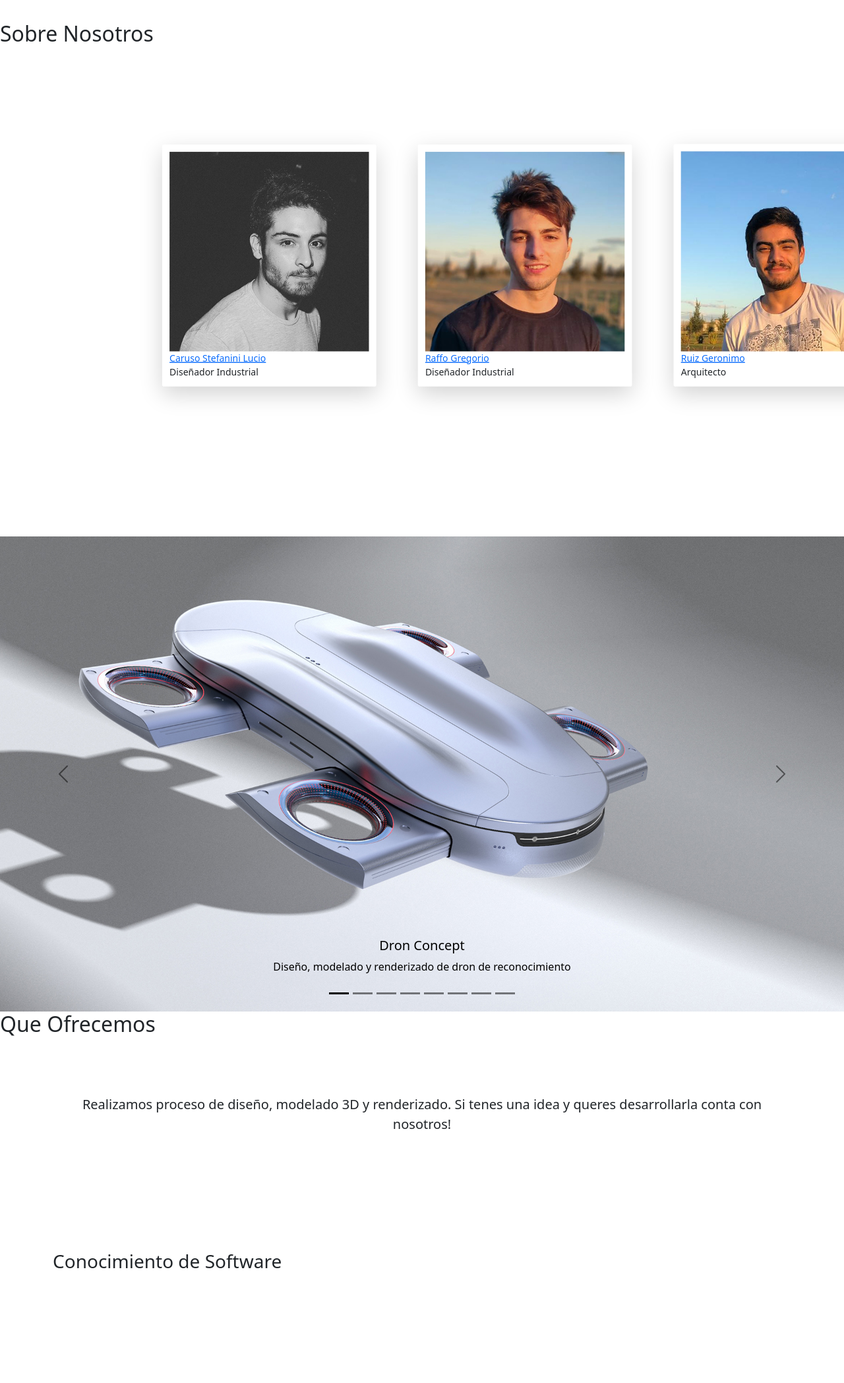
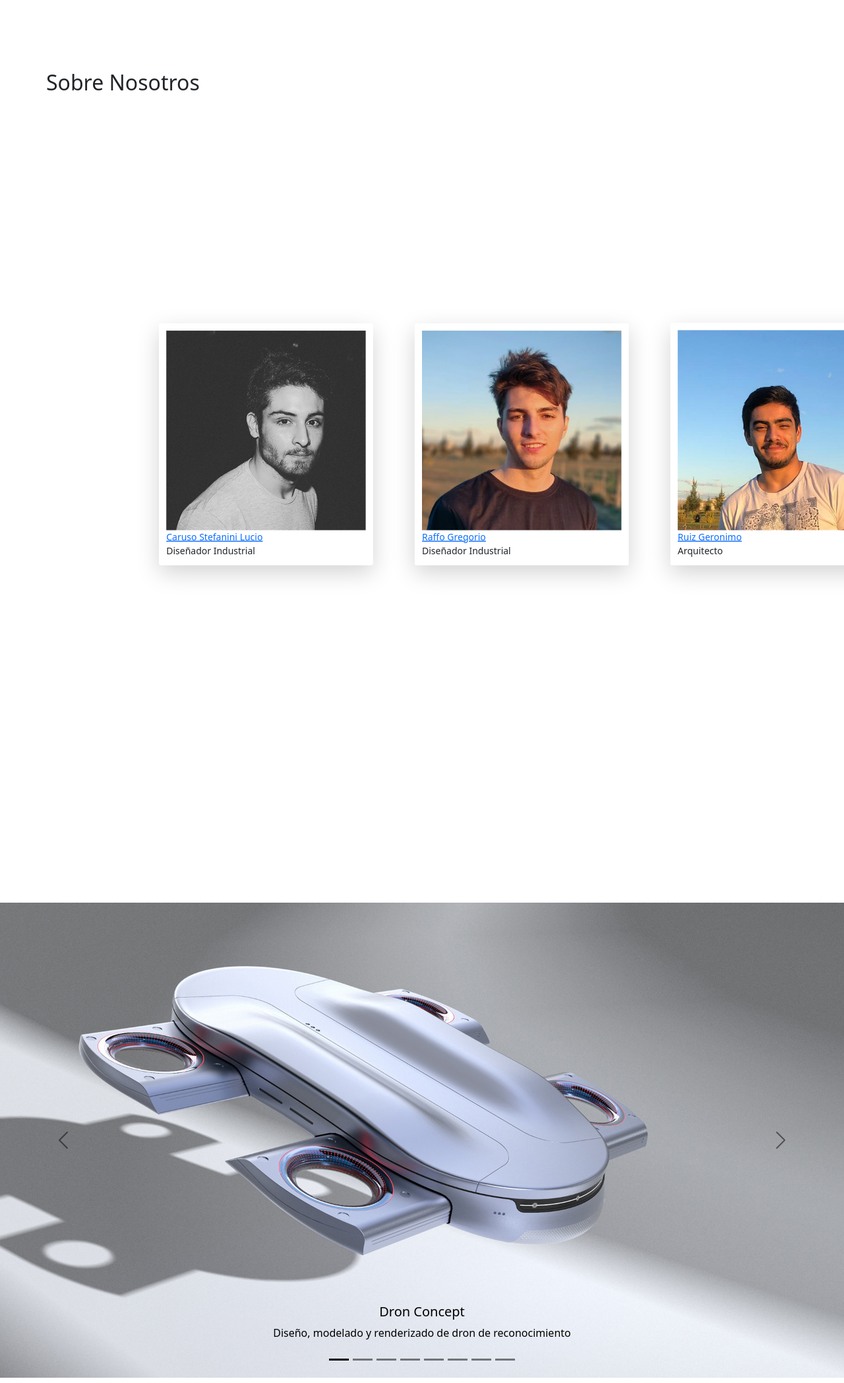
Before and after one commit to luchostef/ProyectoEstudio, a website: page index.html in a window 1280 px wide. Shown: the part 704-2800 px from the top of the page at 66% size. Drawn offline with nearby package versions, Linux system fonts and the light colour scheme.

Commit message:
correcciones

```diff
--- a/scss/home.scss
+++ b/scss/home.scss
@@ -1,13 +1,18 @@
 .presentacion {
-	padding: 35px;
+	padding: 180px;
 	display: flex;
 	flex-direction: row;
 	align-content: center;
 	align-items: center;
 }
 .introduccion {
-	font-weight: 600;
-	font-size: 20px;
+	font-weight: 300;
+	font-size: 18px;
 	text-align: left;
 	padding: 45px;
 }
+
+.logo{
+	transform: scale(0.8);
+	padding-left: 90px;
+}
--- a/scss/nosotros.scss
+++ b/scss/nosotros.scss
@@ -7,12 +7,14 @@
 .nosotros {
 	@include flex-row-center;
 	width: 100%;
-	padding-bottom: 100px;
+	padding: 25px;
+	margin-bottom: 360px;
 	list-style: none;
+
 }
 section {
-	h1 {
-		padding-top: 100px;
-		padding-bottom: 85px;
+	h2 {
+		margin-bottom: 125px;
+		padding:70px;
 	}
 }
--- a/scss/servicios.scss
+++ b/scss/servicios.scss
@@ -1,22 +1,24 @@
 #servicios {
-	h1 {
-		padding: 45px;
+	h2 {
+		margin-bottom: 25px;
+		padding:70px;
 	}
 	p{
-		@extend h1;
-		font-weight: 500;
+
+		font-weight: 300;
 		font-size: 20px;
 		text-align: center;
 
 	}
 	h3 {
-		@extend h1;
+		@extend h2;
 	}
+	padding-top: 180px;
 }
 .displayGrid {
 	display: grid;
 	grid-template-columns: 40% 40%;
 	grid-template-rows: 250px 250px;
-	margin-left: 280px;
+	margin-left: 450px;
 	margin-top: 140px;
 }
```
Also changed, not shown: css/styles.css.
